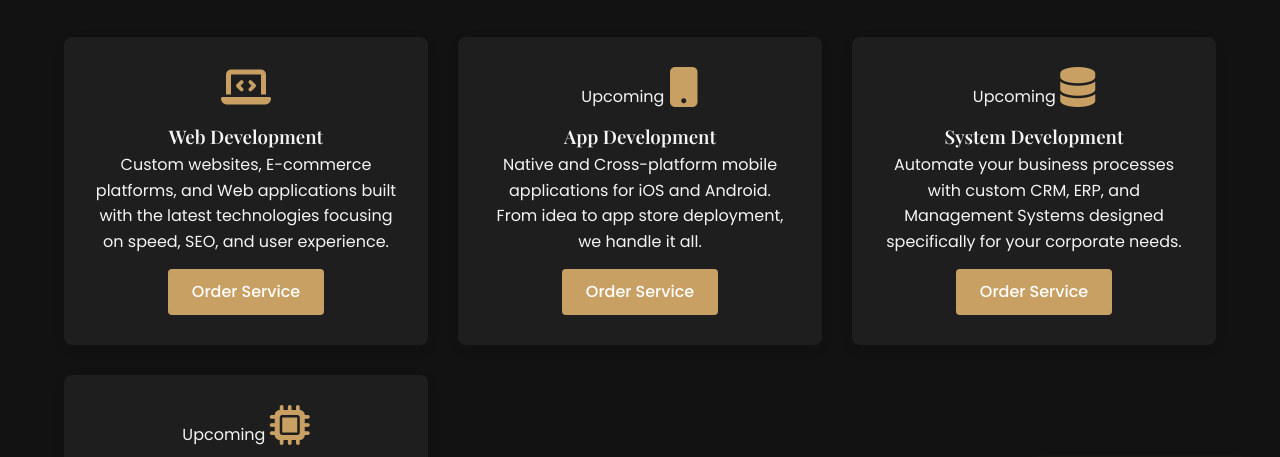
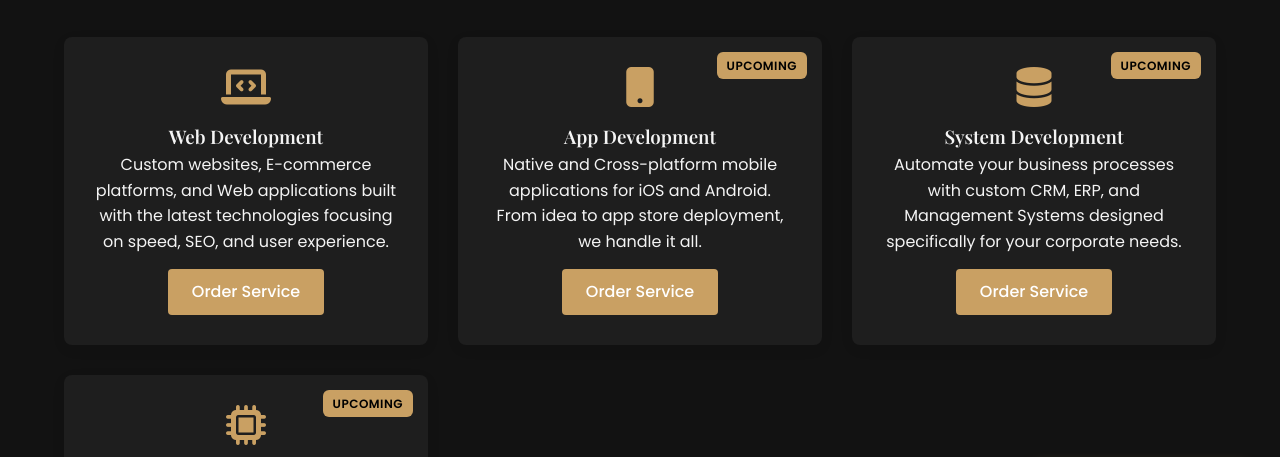
Before and after one commit to URJI4455/Urjii-Software-Company, a website: page services.html in a window 1280 px wide. Shown: the part 247-704 px from the top of the page. Drawn offline with nearby package versions, Linux system fonts and the light colour scheme.

Commit message:
Urjii Ab Frontend

```diff
--- a/style.css
+++ b/style.css
@@ -297,3 +297,50 @@ body:not(.dark-mode) .strategy-box {
     .strategy-box { text-align: center; }
     .strategy-box ul { display: inline-block; text-align: left; }
   }
+
+
+
+
+
+/* ==========================================
+   UPCOMING BADGE FOR SERVICES CARDS
+   ========================================== */
+
+/* Ensure the absolute badge stays contained within the card */
+.card {
+    position: relative;
+}
+
+.badge-upcoming {
+    position: absolute;
+    top: 15px;
+    right: 15px;
+    background-color: var(--primary-color); /* Gold #C9A063 */
+    color: #000000; /* Black */
+    font-family: var(--font-body); /* Poppins */
+    font-size: 0.75rem;
+    font-weight: 600;
+    padding: 4px 10px;
+    border-radius: 6px;
+    z-index: 10;
+    text-transform: uppercase;
+    letter-spacing: 0.5px;
+    box-shadow: 0 2px 5px rgba(0,0,0,0.1);
+    animation: badgeFloatPulse 2.5s infinite ease-in-out;
+}
+
+/* Subtle float and glow pulse animation */
+@keyframes badgeFloatPulse {
+    0% {
+        transform: translateY(0);
+        box-shadow: 0 0 0 0 rgba(201, 160, 99, 0.5);
+    }
+    50% {
+        transform: translateY(-4px);
+        box-shadow: 0 4px 10px 3px rgba(201, 160, 99, 0.2);
+    }
+    100% {
+        transform: translateY(0);
+        box-shadow: 0 0 0 0 rgba(201, 160, 99, 0);
+    }
+}
```
